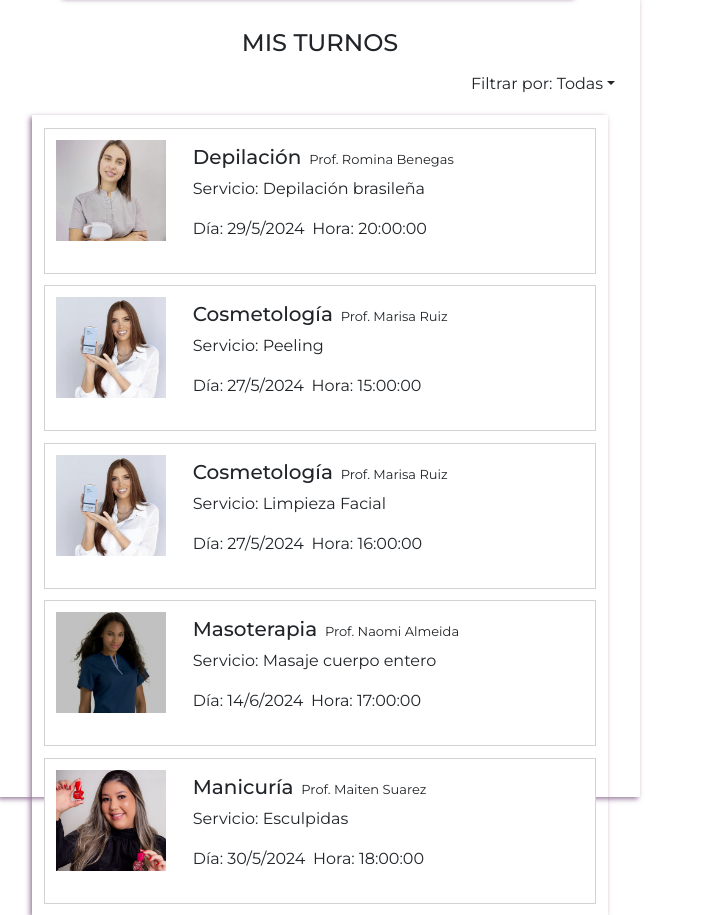
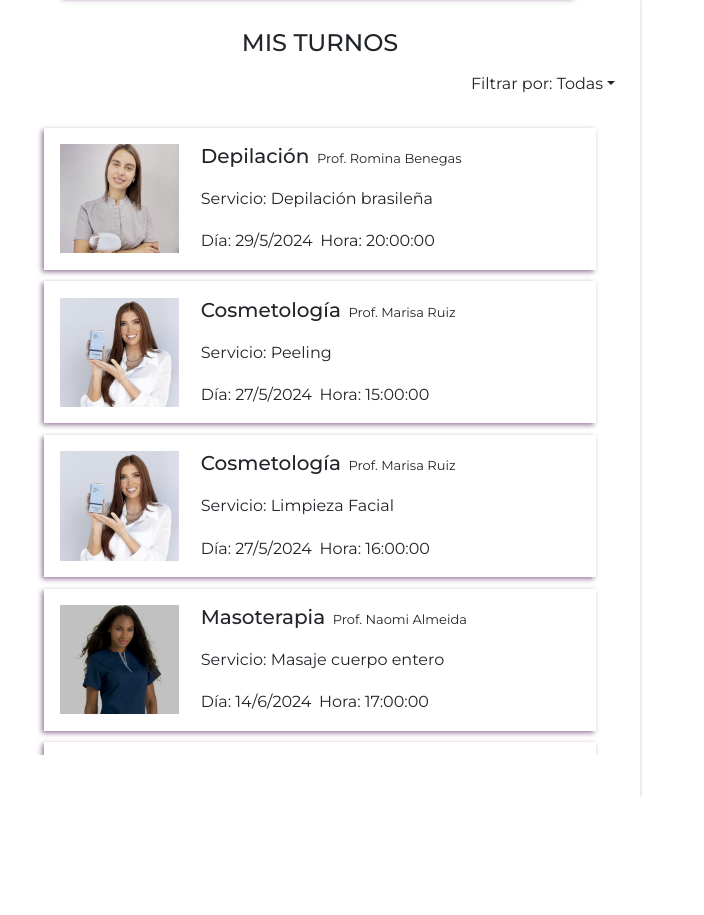
Before and after one commit to planeslorena/Proyecto_Estetica_Ziba, a Next.js app in the folder ziba-react/: page /client in a window 1280 px wide. Shown: the part 683-1598 px from the top of the page, without its empty margins (0-704 px from the left). After the commit the page ends 1480 px from the top, so only its background shows below. Built offline with nearby package versions, Linux system fonts and the light colour scheme.

Commit message:
lista de turnos continuacion

```diff
--- a/ziba-react/src/app/components/appointmentList/appointmentList.css
+++ b/ziba-react/src/app/components/appointmentList/appointmentList.css
@@ -6,9 +6,8 @@
 }
 
 .scroller-container{
-    max-height: 50rem;
+    height: 40rem;
     overflow:auto;
-    box-shadow: -2px 2px 5px 0px #987A9D;
     margin: 0% 5%;
     padding: 2% 0%;
 }
@@ -53,14 +52,23 @@
 
 }
 
+.card-body{
+    padding: 2% !important;
+}
+
+.card{
+    border: none !important;
+}
+
 .card-container{
     display: flex;
+    padding: 1%;
+    box-shadow: -2px 2px 5px 0px #987A9D;
 }
 
 .img-appointment-card{
-    height: fit-content;
-    width: 20%;
-    margin: 2% 2% 0 2%;
+    width: 22%;
+    margin: 2%;
 }
 
 .prof-text{
@@ -70,8 +78,23 @@
 
 .time-text{
     padding-left: 2%;
+    height: 1%;
+}
+
+.service-text{
+    height: auto;
+    margin-bottom: 0 !important;
+}
+
+.day-text{
+    height: 1%;
+    margin-bottom: 0 !important;
 }
 
 .card{
     border-radius: 0 !important;
 }
+
+.card-title{
+    margin-bottom: 0 !important;
+}
--- a/ziba-react/src/app/components/appointmentList/appointmentList.tsx
+++ b/ziba-react/src/app/components/appointmentList/appointmentList.tsx
@@ -115,18 +115,20 @@ export const AppointmentList = () => {
             <Card className='appointment-cards'>
               <div className='card-container'>
               <img className='img-appointment-card' src={`imagenes/professionals/${card.profesion}.png`} />
-              <Card.Body>
+              <Card.Body className='d-flex flex-column justify-content-between'>
                 <div className='d-flex align-items-baseline'>
                   <Card.Title>{card.servicio}</Card.Title>
                   <Card.Text className='prof-text'>
                     {card.nombre}
                   </Card.Text>
                 </div>
-                <Card.Text>
-                  Servicio: {card.especialidad}
-                </Card.Text>
+                <div className='service-text'>
+                  <Card.Text>
+                    Servicio: {card.especialidad}
+                  </Card.Text>
+                </div>
                 <div className='d-flex'>
-                <Card.Text>
+                <Card.Text className='day-text'>
                   Día: {new Date(card.dia).getDate()}{'/'}{new Date(card.dia).getMonth()+1}{'/'}{new Date(card.dia).getFullYear()}
                 </Card.Text>
                 <Card.Text className='time-text'>
```
